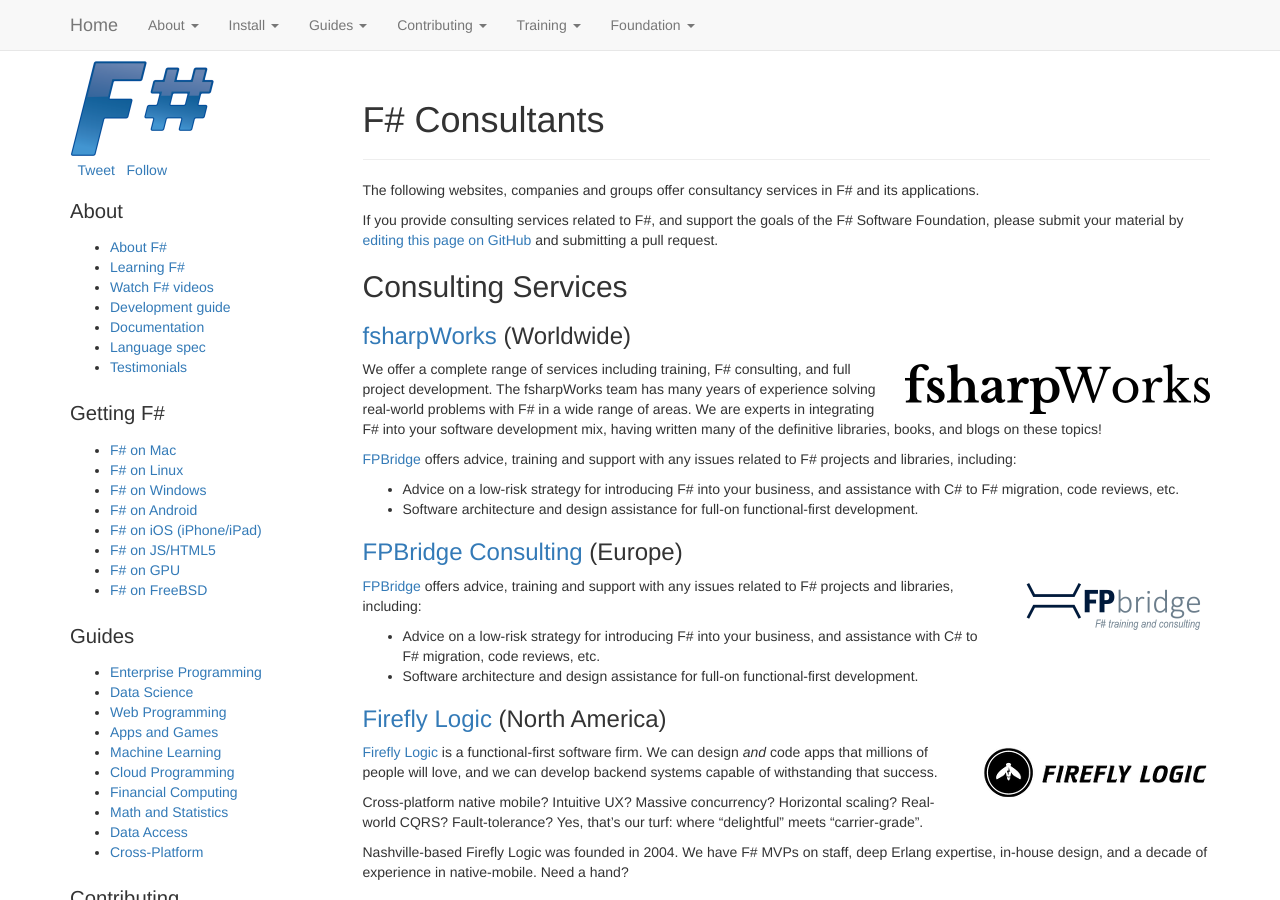
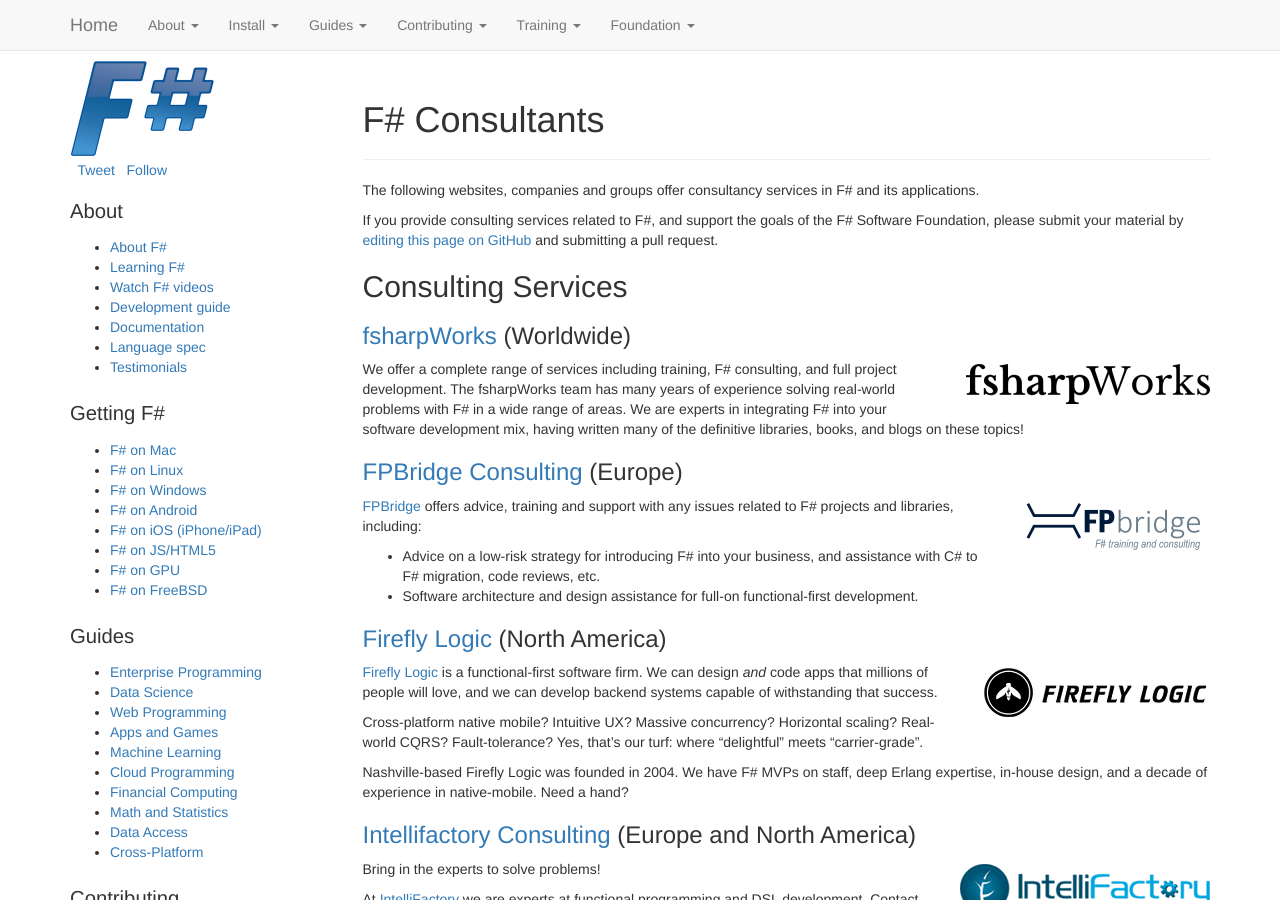
Before and after one commit to fsharp/fsharp.org, a Jekyll site: the page built from consulting/index.md, in a window 1280 px wide and 900 px high. Built offline with Jekyll 4.4.1, drawn with Linux system fonts in a browser that asks for light colours; nearby versions of some CDN libraries; some web fonts are replaced; comment, search, counter and statistics services are not loaded.

Commit message:
Fix bugs in the previous commit

```diff
--- a/consulting/index.md
+++ b/consulting/index.md
@@ -19,11 +19,6 @@
 The fsharpWorks team has many years of experience solving real-world problems with F# in a wide range of areas.
 We are experts in integrating F# into your software development mix, having written many of the definitive libraries,
 books, and blogs on these topics!
-
-[FPBridge](http://fpbridge.co.uk) offers advice, training and support with any issues related to F# projects and libraries, including:
-
-* Advice on a low-risk strategy for introducing F# into your business, and assistance with C# to F# migration, code reviews, etc.
-* Software architecture and design assistance for full-on functional-first development.
 
 ### [FPBridge Consulting](http://fpbridge.co.uk/training.html#consulting) (Europe)
 
```
Also changed, not shown: img/sup/fsharpworks.png.
